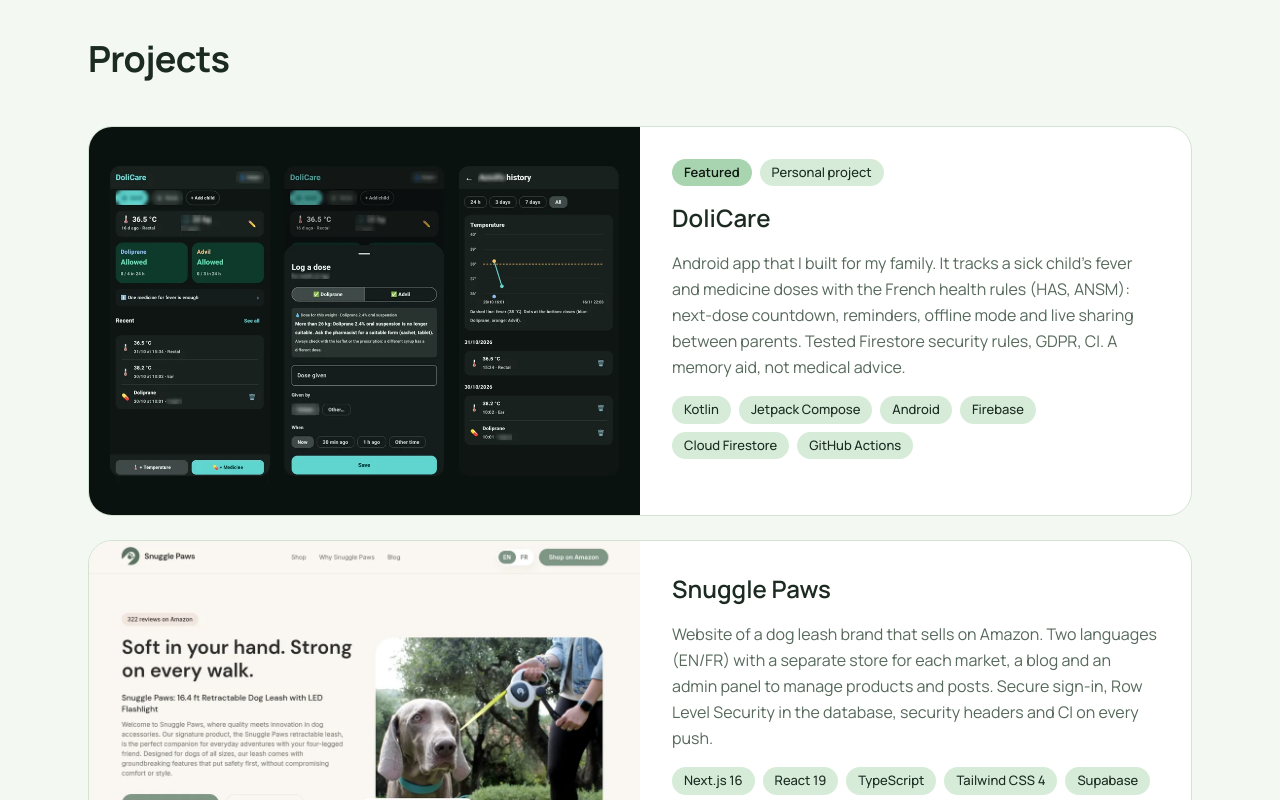
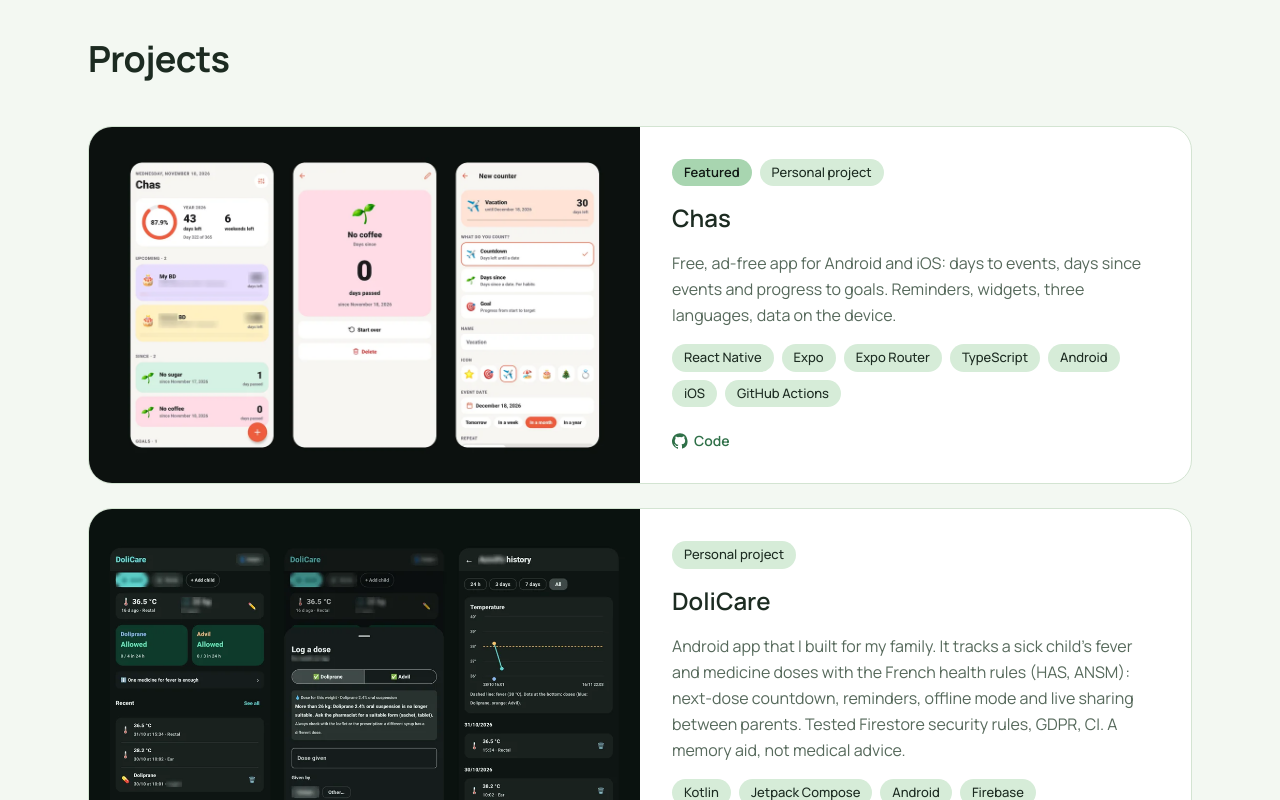
Before and after one commit to vadym-loik/portfolio, a Next.js app: page /en in a window 1280 px wide. Shown: the part 1880-2680 px from the top of the page. Built offline with nearby package versions, Linux system fonts and the light colour scheme.

Commit message:
Add Chas as a personal project and show only the 3 newest projects in the CV

```diff
--- a/src/content/data.ts
+++ b/src/content/data.ts
@@ -3,6 +3,7 @@
  * Texts in each language are in src/i18n/en.ts and src/i18n/fr.ts.
  */
 import type { StaticImageData } from "next/image";
+import chas from "@/assets/projects/chas.webp";
 import dolicare from "@/assets/projects/dolicare.webp";
 import snugglepaws from "@/assets/projects/snugglepaws.webp";
 import hopways from "@/assets/projects/hopways-facture.webp";
@@ -84,6 +85,7 @@ export const experience: Experience[] = [
 ];
 
 export type ProjectId =
+  | "chas"
   | "dolicare"
   | "snugglepaws"
   | "hopways"
@@ -106,6 +108,14 @@ export type Project = {
 
 /** Real projects, newest first */
 export const projects: Project[] = [
+  {
+    id: "chas",
+    title: "Chas",
+    image: chas,
+    stack: ["React Native", "Expo", "Expo Router", "TypeScript", "Android", "iOS", "GitHub Actions"],
+    code: "https://github.com/vadym-loik/chasApp",
+    personal: true,
+  },
   {
     id: "dolicare",
     title: "DoliCare",
--- a/src/cv/cv-document.tsx
+++ b/src/cv/cv-document.tsx
@@ -11,6 +11,9 @@ import { formatMonth } from "@/lib/dates";
 
 // Same font as the site (Manrope, Latin + Cyrillic in one file).
 // Static TTF files made from the Google Fonts variable font; license in fonts/OFL.txt.
+/** The CV shows only the newest projects, so it fits on one page */
+const cvProjectCount = 3;
+
 const fontDir = path.join(process.cwd(), "src/cv/fonts");
 Font.register({
   family: "Manrope",
@@ -131,7 +134,7 @@ export function CvDocument({ locale, t }: { locale: Locale; t: Dictionary }) {
           </Section>
 
           <Section title={t.projects.title}>
-            {projects.map((project) => (
+            {projects.slice(0, cvProjectCount).map((project) => (
               <View key={project.id} style={s.item} wrap={false}>
                 <View style={s.row}>
                   <Text style={s.itemTitle}>{project.title}</Text>
--- a/src/i18n/en.ts
+++ b/src/i18n/en.ts
@@ -55,6 +55,8 @@ export const en = {
     trainingTitle: "Training projects",
     trainingIntro: "Projects from the OpenClassrooms “Web Developer” program.",
     items: {
+      chas:
+        "Free, ad-free app for Android and iOS: days to events, days since events and progress to goals. Reminders, widgets, three languages, data on the device.",
       dolicare:
         "Android app that I built for my family. It tracks a sick child's fever and medicine doses with the French health rules (HAS, ANSM): next-dose countdown, reminders, offline mode and live sharing between parents. Tested Firestore security rules, GDPR, CI. A memory aid, not medical advice.",
       snugglepaws:
--- a/src/i18n/fr.ts
+++ b/src/i18n/fr.ts
@@ -54,6 +54,8 @@ export const fr: Dictionary = {
     trainingTitle: "Projets de formation",
     trainingIntro: "Projets du parcours OpenClassrooms « Développeur intégrateur web ».",
     items: {
+      chas:
+        "Application gratuite et sans pub pour Android et iOS : jours avant ou depuis un événement, objectifs. Rappels, widgets, trois langues, données sur l'appareil.",
       dolicare:
         "Application Android créée pour ma famille. Elle suit la fièvre et les médicaments d'un enfant malade selon les règles de la HAS et de l'ANSM : compte à rebours, rappels, hors ligne et partage en direct entre parents. Règles Firestore testées, RGPD, CI. Un aide-mémoire, pas un avis médical.",
       snugglepaws:
--- a/src/i18n/uk.ts
+++ b/src/i18n/uk.ts
@@ -54,6 +54,8 @@ export const uk: Dictionary = {
     trainingTitle: "Навчальні проєкти",
     trainingIntro: "Проєкти з програми OpenClassrooms «Веброзробник».",
     items: {
+      chas:
+        "Безкоштовний застосунок без реклами для Android та iOS: дні до події, дні від події, цілі. Нагадування, віджети, три мови, дані на пристрої.",
       dolicare:
         "Android-застосунок для моєї родини: температура дитини й дози ліків за правилами HAS і ANSM. Відлік до наступної дози, нагадування, офлайн-режим, спільний доступ для батьків. Правила Firestore, GDPR, CI. Не замінює лікаря.",
       snugglepaws:
```
Also changed, not shown: src/assets/projects/chas.webp (added).
